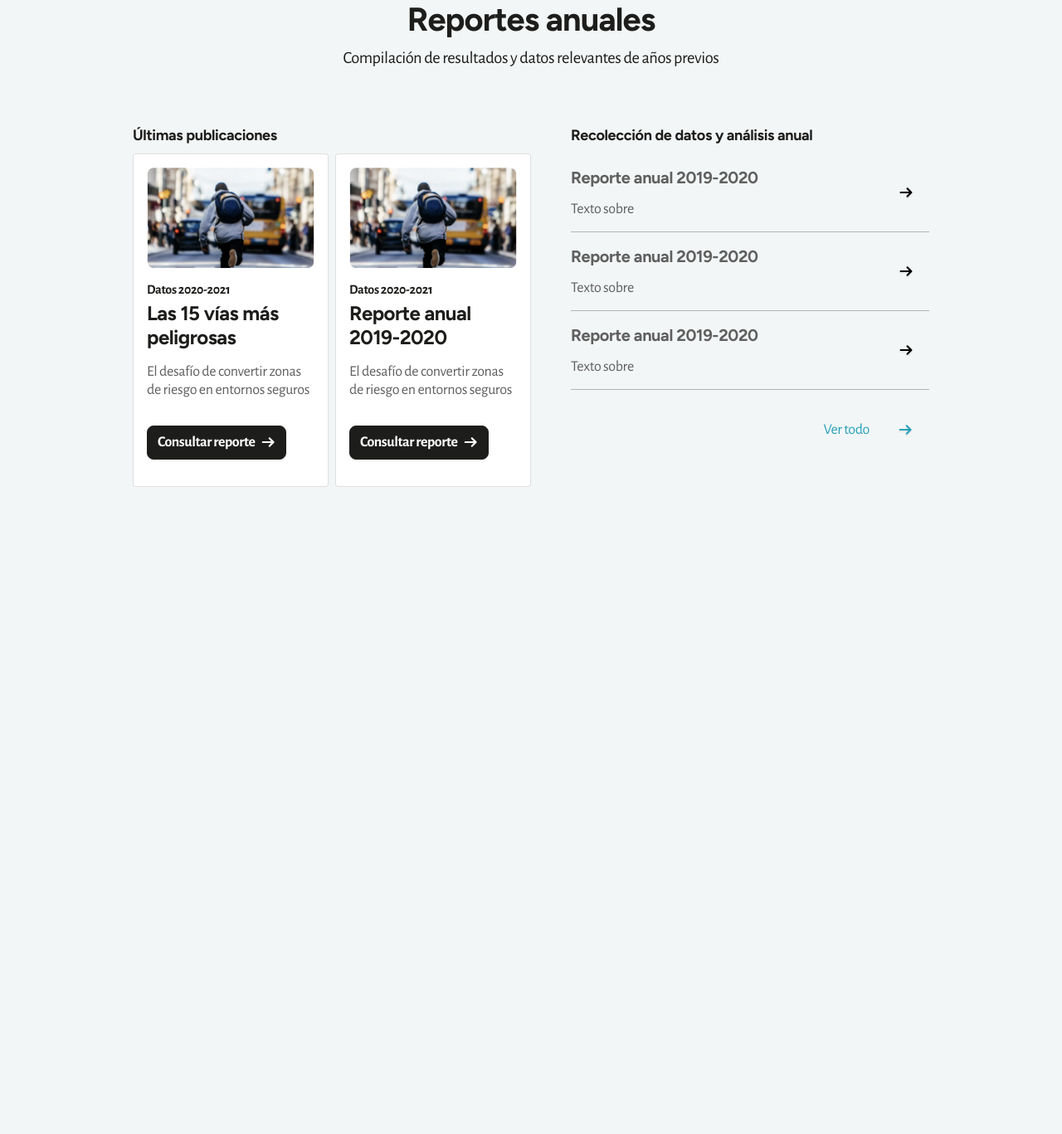
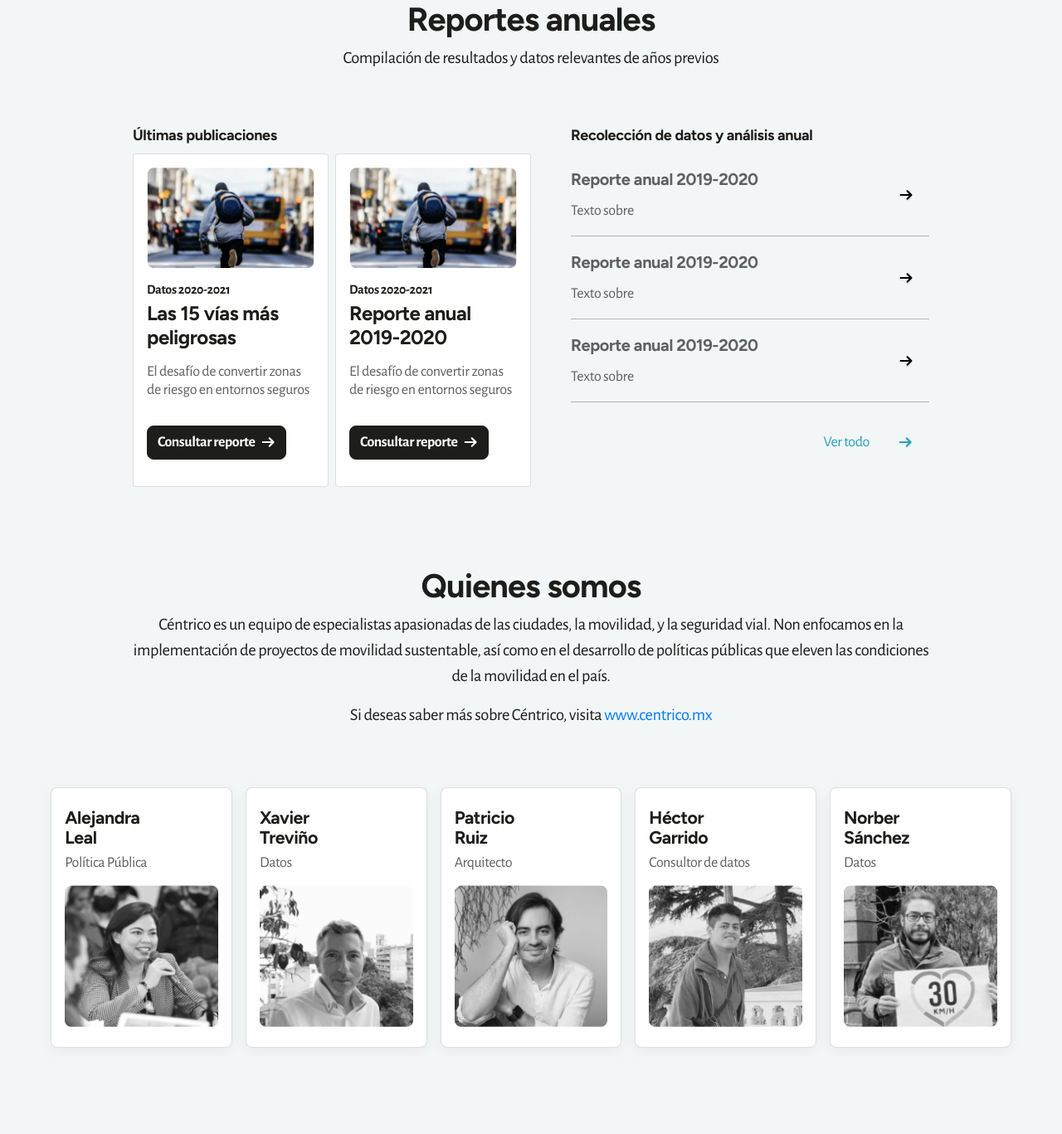
Before and after one commit to adanzilla/numv, a PHP site: page / in a window 1280 px wide. Shown: the part 2425-3792 px from the top of the page at 83% size. Before the commit the page ends 3012 px from the top, so only its background shows below. Run offline with PHP 8.4, Linux system fonts and the light colour scheme; style sheets or scripts are compiled from the project's sources; some libraries are stand-ins or nearby versions.

Commit message:
Se agrega quienes somos

```diff
--- a/maqueta/css/numv.css
+++ b/maqueta/css/numv.css
@@ -219,7 +219,7 @@
 /* line 263, ../sass/numv.scss */
 * body section#reportes .row.bordered {
   border-bottom: 1px solid #B4B4B4;
-  min-height: 95px;
+  min-height: 100px;
 }
 /* line 269, ../sass/numv.scss */
 * body section#reportes .row.bordered p.title a {
@@ -271,3 +271,30 @@
   line-height: normal;
   letter-spacing: -0.342px;
 }
+/* line 342, ../sass/numv.scss */
+* body section#quienes-somos .card {
+  border-radius: 8px;
+  background: #FFF;
+  box-shadow: 0px 4px 16px 0px rgba(0, 0, 0, 0.05);
+}
+/* line 347, ../sass/numv.scss */
+* body section#quienes-somos .card p.name {
+  font-family: "Figtree", sans-serif;
+  font-size: 21.341px;
+  font-style: normal;
+  font-weight: 600;
+  line-height: 110%;
+  /* 23.475px */
+  width: 60%;
+  margin-bottom: 10px;
+}
+/* line 356, ../sass/numv.scss */
+* body section#quienes-somos .card p.position {
+  color: #606060;
+  font-family: "Alegreya Sans", serif;
+  font-size: 18px;
+  font-style: normal;
+  font-weight: 400;
+  line-height: 110%;
+  /* 19.8px */
+}
--- a/maqueta/index.html
+++ b/maqueta/index.html
@@ -438,9 +438,93 @@
 
                     </div>
                 </div>
+            </div>
+        </div>
+    </section>
+
+     <section class="my-5 p" id="quienes-somos">
+        <div class="row no-gutters">
+            <div class="col-12 col-sm-10 col-lg-9 mx-auto">
+
+                <div class="row no-gutters">
+                    <div class="col-12">
+
+                        <h2 class="text-center">Quienes somos</h2>
+                        <p class="text-center">Céntrico es un equipo de especialistas apasionadas de las ciudades, la movilidad, y la seguridad vial. Non enfocamos en la implementación de proyectos de movilidad sustentable, así como en el desarrollo de políticas públicas que eleven las condiciones de la movilidad en el país.</p>
+                        <p class="text-center">Si deseas saber más sobre Céntrico, visita <a href="https://www.centrico.mx">www.centrico.mx</a></p>
+                    </div>
+                </div>
+
+            </div>
+
+            <div class="col-12 col-sm-10 col-lg-11 mx-auto">
+
+                <div class="row no-gutters my-5">
+                    <div class="col p-2">
+                        <div class="card py-4 px-3">
+                            <p class="name">
+                                Alejandra
+                                Leal
+                            </p>
+                            <p class="position">
+                                Política Pública
+                            </p>
+                            <img src="img/alejandra-leal.png" alt="" class="img-fluid">
+                        </div>
+                    </div>
+                    <div class="col p-2">
+                        <div class="card py-4 px-3">
+                            <p class="name">
+                                Xavier
+                                Treviño
+                            </p>
+                            <p class="position">
+                                Datos
+                            </p>
+                            <img src="img/xavier-trevino.png" alt="" class="img-fluid">
+                        </div>
+                    </div>
+                    <div class="col p-2">
+                        <div class="card py-4 px-3">
+                            <p class="name">
+                                Patricio
+                                Ruiz
+                            </p>
+                            <p class="position">
+                                Arquitecto
+                            </p>
+                            <img src="img/patricio-ruiz.png" alt="" class="img-fluid">
+                        </div>
+                    </div>
+                    <div class="col p-2">
+                        <div class="card py-4 px-3">
+                            <p class="name">
+                                Héctor
+                                Garrido
+                            </p>
+                            <p class="position">
+                                Consultor de datos
+                            </p>
+                            <img src="img/hector-garrido.png" alt="" class="img-fluid">
+                        </div>
+                    </div>
+                    <div class="col p-2">
+                        <div class="card py-4 px-3">
+                            <p class="name">
+                                Norber
+                                Sánchez
+                            </p>
+                            <p class="position">
+                                Datos
+                            </p>
+                            <img src="img/norber-sanchez.png" alt="" class="img-fluid">
+                        </div>
+                    </div>
+                </div>
 
             </div>
         </div>
+    </section>
 
 
     <script src="//code.jquery.com/jquery-1.11.1.min.js"></script>
--- a/maqueta/sass/numv.scss
+++ b/maqueta/sass/numv.scss
@@ -262,7 +262,7 @@ $inter: 'Inter', sans-serif;
 					}
 					&.bordered {
 						border-bottom: 1px solid #B4B4B4;
-						min-height: 95px;
+						min-height: 100px;
 
 						p {
 							&.title {
@@ -338,6 +338,33 @@ $inter: 'Inter', sans-serif;
 
 			}
 
+			&#quienes-somos {
+				.card {
+					border-radius: 8px;
+					background: #FFF;
+					box-shadow: 0px 4px 16px 0px rgba(0, 0, 0, 0.05);
+					p {
+						&.name {
+							font-family: $figtree;
+							font-size: 21.341px;
+							font-style: normal;
+							font-weight: 600;
+							line-height: 110%; /* 23.475px */
+							width: 60%;
+							margin-bottom: 10px;
+						}
+						&.position {
+							color: $grey;
+							font-family: $alegreya;
+							font-size: 18px;
+							font-style: normal;
+							font-weight: 400;
+							line-height: 110%; /* 19.8px */
+						}
+					}
+				}
+			}
+
 		}
 
 	}
```
Also changed, not shown: maqueta/img/alejandra-leal.png (added), maqueta/img/hector-garrido.png (added), maqueta/img/norber-sanchez.png (added), maqueta/img/patricio-ruiz.png (added), maqueta/img/xavier-trevino.png (added). Lines whose indentation alone changed are shown as unchanged.
